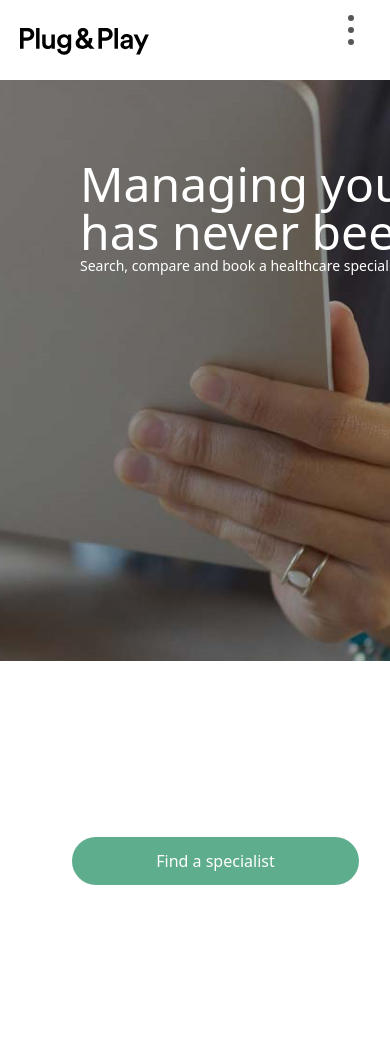
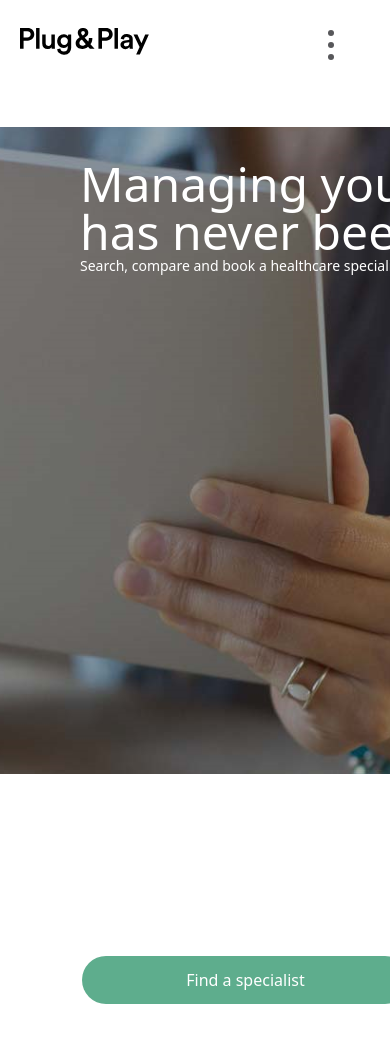
Before and after one commit to james-webdev/Plug-Play_test, a Gatsby site: page / in a window 390 px wide. Shown: the top 1042 px of the page. Before the commit the page ends 996 px from the top, so only its background shows below. Built offline with nearby package versions, Linux system fonts and the light colour scheme; Gatsby itself is replaced by a stand-in of ours.

Commit message:
working on the background image and responsiveness

```diff
--- a/src/components/layout/Nav.js
+++ b/src/components/layout/Nav.js
@@ -26,7 +26,7 @@
               <LogoLight />
             </Link>
           </div>
-          <div className="pt-4 pl-5 sm:hidden">
+          <div className="pt-4 w-40 pl-5 sm:hidden">
           <Link to="/">
             <Logo />
           </Link>
--- a/src/styles/global.css
+++ b/src/styles/global.css
@@ -30,7 +30,7 @@
     background-image: url(../../src/images/smallbg.png);
     background-position: center;
     background-repeat: no-repeat;
-    height: 80vh;
+    height: 900px;
     border-bottom: none;
     margin-left: 0px;
     margin-right: 0px;
@@ -50,12 +50,11 @@
   background-color: #5ead8d;
 }
 
-@media only screen and (max-width: 430px) {
+@media only screen and (max-width: 640px) {
   .smallScreens {
     /* background-color: greenyellow !important; */
-    width: 431px !important;
-    height: 271px !important;
-    margin-top: 50px !important;
+    width: 491px !important;
+
   }
 }
 
@@ -66,7 +65,9 @@
   width: 6px;
   height: 30px;
   right: 36px;
-  top: 15px;
+  top: 20px;
+  margin-top: 10px;
+  margin-right: 20px;
 }
 
 span {
```
